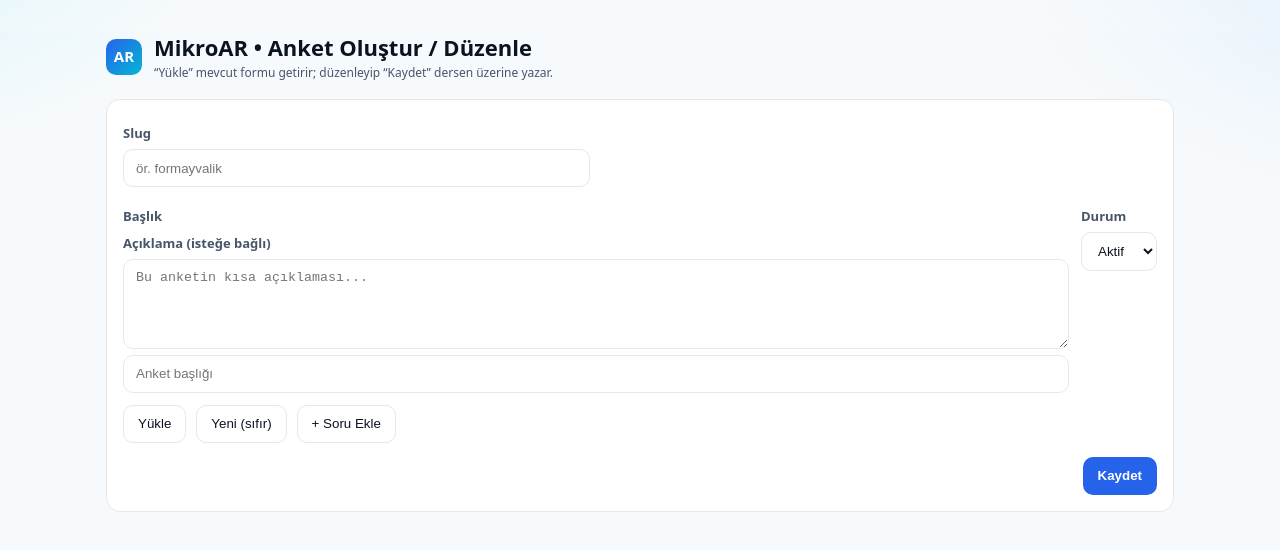
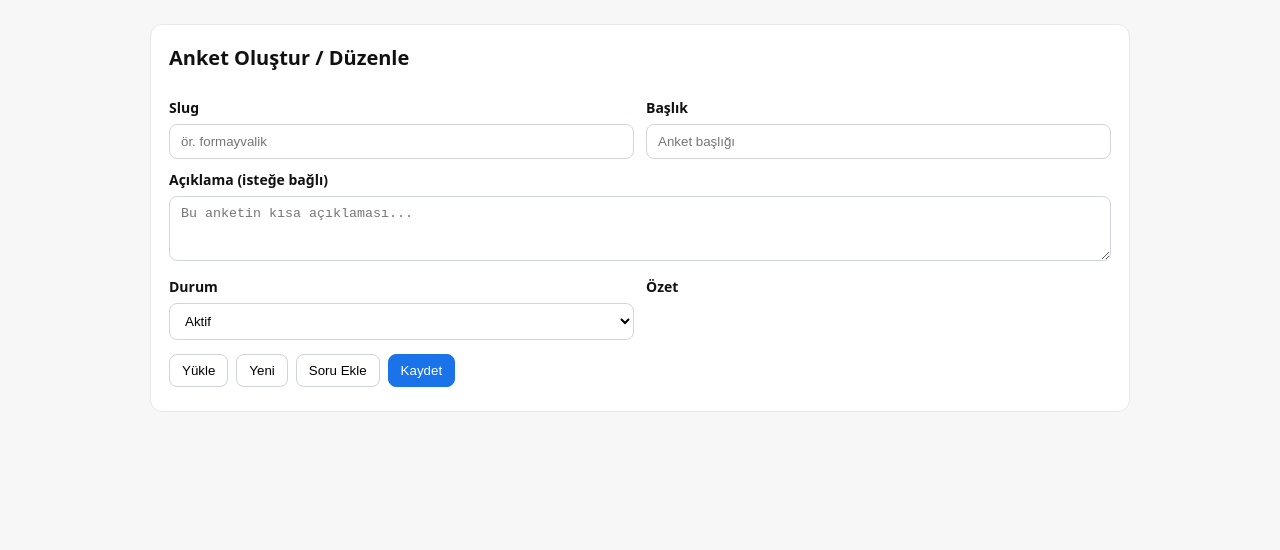
Before and after one commit to firsterr/mikroar-form-app, a website: page mikroar-form-app/public/admin.html in a window 1280 px wide. Drawn offline with Linux system fonts and the light colour scheme.

Commit message:
Update admin.html

```diff
--- a/mikroar-form-app/public/admin.html
+++ b/mikroar-form-app/public/admin.html
@@ -3,89 +3,50 @@
 <head>
   <meta charset="utf-8" />
   <meta name="viewport" content="width=device-width,initial-scale=1" />
-  <title>MikroAR • Anket Oluştur / Düzenle</title>
-  <meta name="color-scheme" content="light dark">
+  <title>MikroAR • Admin</title>
   <style>
-    :root{
-      --bg:#0b1220; --fg:#e6ecf2; --muted:#93a1b3; --card:#0f1a2d; --line:#21304a;
-      --accent:#4ea8ff; --accent-2:#22d3ee; --chip:#172446; --ok:#22c55e; --warn:#f59e0b; --err:#ef4444;
-      --radius:14px;
+    :root{ color-scheme:light; }
+    *{ box-sizing:border-box }
+    body{ margin:0; font:14px/1.5 system-ui, -apple-system, "Segoe UI", Roboto, Arial, sans-serif; background:#f7f7f8; color:#111 }
+    main{ max-width:980px; margin:24px auto; background:#fff; border:1px solid #e5e7eb; border-radius:12px; padding:18px }
+    h1{ margin:0 0 14px; font-size:20px }
+    label{ display:block; font-weight:600; margin:10px 0 6px }
+    input[type="text"], textarea, select{
+      width:100%; padding:9px 11px; border:1px solid #d1d5db; border-radius:8px; background:#fff
     }
-    @media (prefers-color-scheme:light){
-      :root{
-        --bg:#f7fafc; --fg:#0b1220; --muted:#475569; --card:#ffffff; --line:#e5e7eb;
-        --accent:#2563eb; --accent-2:#06b6d4; --chip:#eef2ff;
-      }
-    }
-    *{box-sizing:border-box}
-    html,body{height:100%;margin:0;color:var(--fg);background:
-      radial-gradient(1200px 600px at 120% -10%,rgba(78,168,255,.15),transparent 45%),
-      radial-gradient(900px 500px at -10% -10%,rgba(34,211,238,.12),transparent 40%),
-      var(--bg);
-      font:15px/1.45 system-ui,-apple-system,Segoe UI,Roboto,Inter,Ubuntu,sans-serif;
-    }
-    .wrap{max-width:1100px;margin:32px auto;padding:0 16px}
-    header{display:flex;gap:12px;align-items:center;margin-bottom:18px}
-    .logo{width:36px;height:36px;border-radius:10px;background:
-      linear-gradient(135deg,var(--accent),var(--accent-2));display:grid;place-items:center;color:white;font-weight:800}
-    h1{margin:0;font-size:22px}
-    .card{background:var(--card);border:1px solid var(--line);border-radius:var(--radius);padding:16px}
-    .row{display:grid;grid-template-columns:1fr 1fr auto;gap:12px}
-    .row > .wide{grid-column:1 / span 2}
-    label{display:block;font-size:13px;font-weight:600;margin:8px 0 6px;color:var(--muted)}
-    input[type="text"],select,textarea{
-      width:100%;padding:10px 12px;border-radius:10px;border:1px solid var(--line);
-      background:transparent;color:var(--fg);outline:0;min-height:38px;
-    }
-    textarea{min-height:90px;resize:vertical}
-    .toolbar{display:flex;gap:10px;flex-wrap:wrap;margin-top:12px}
-    .btn{
-      height:38px;padding:0 14px;border-radius:10px;border:1px solid var(--line);background:var(--card);color:var(--fg);
-      cursor:pointer;
-    }
-    .btn.pri{background:var(--accent);border-color:transparent;color:#fff;font-weight:700}
-    .btn.ok{background:var(--ok);border-color:transparent;color:#04150a;font-weight:700}
-    .btn.ghost{background:transparent}
-    .chips{display:flex;gap:8px;flex-wrap:wrap;margin:8px 0 0}
-    .chip{background:var(--chip);border:1px solid var(--line);color:var(--fg);padding:6px 10px;border-radius:999px;font-size:12px}
-    .q{border:1px dashed var(--line);border-radius:12px;padding:12px;margin-top:12px;display:grid;gap:10px}
-    .qhead{display:grid;grid-template-columns:190px 1fr 110px 32px 32px;gap:8px;align-items:center}
-    .req{display:flex;gap:6px;align-items:center;font-size:13px;color:var(--muted)}
-    .q textarea{grid-column:2 / -1}
-    .q .opts{grid-column:1 / -1}
-    .muted{color:var(--muted)}
-    .hint{font-size:12px;color:var(--muted)}
-    .toast{position:fixed;right:16px;bottom:16px;background:var(--card);border:1px solid var(--line);padding:10px 12px;border-radius:10px;display:none}
-    .foot{display:flex;gap:10px;justify-content:flex-end;margin-top:14px}
-    @media (max-width:820px){
-      .row{grid-template-columns:1fr}
-      .qhead{grid-template-columns:1fr}
-      .q textarea{grid-column:auto}
-    }
+    .row{ display:grid; grid-template-columns:1fr 1fr; gap:12px }
+    .actions{ display:flex; gap:8px; margin:14px 0 6px }
+    button.btn{ padding:8px 12px; border:1px solid #cfd3da; background:#fff; border-radius:8px; cursor:pointer }
+    button.btn.primary{ background:#1a73e8; color:#fff; border-color:#1a73e8 }
+    #meta{ display:flex; gap:8px; flex-wrap:wrap; margin:8px 0 14px }
+    .chip{ display:inline-flex; align-items:center; gap:6px; padding:4px 8px; border:1px solid #e5e7eb; border-radius:999px; background:#fafafa; font-size:12px }
+    .q{ border:1px solid #e5e7eb; border-radius:8px; padding:12px; margin:10px 0; background:#fff }
+    .qhead{ display:flex; gap:8px; align-items:center; flex-wrap:wrap }
+    .qhead select, .qhead input[type="text"]{ flex:1 }
+    .opts{ margin-top:8px }
+    .hint{ font-size:12px; color:#6b7280; margin-top:4px }
+    #toast{ display:none; margin-top:10px; padding:8px 10px; border:1px solid #e5e7eb; border-radius:8px }
   </style>
 </head>
 <body>
-  <div class="wrap">
-    <header>
-      <div class="logo">AR</div>
-      <div>
-        <h1>MikroAR • Anket Oluştur / Düzenle</h1>
-        <div class="hint">“Yükle” mevcut formu getirir; düzenleyip “Kaydet” dersen üzerine yazar.</div>
-      </div>
-    </header>
+  <main>
+    <h1>Anket Oluştur / Düzenle</h1>
 
-    <div class="card">
     <div class="row">
       <div>
         <label for="slug">Slug</label>
-          <input id="slug" type="text" placeholder="ör. formayvalik" autocomplete="off"/>
+        <input id="slug" type="text" placeholder="ör. formayvalik" />
       </div>
-        <div class="wide">
+      <div>
         <label for="title">Başlık</label>
+        <input id="title" type="text" placeholder="Anket başlığı" />
+      </div>
+    </div>
+
     <label for="description">Açıklama (isteğe bağlı)</label>
     <textarea id="description" rows="3" placeholder="Bu anketin kısa açıklaması..."></textarea>
-          <input id="title" type="text" placeholder="Anket başlığı"/>
-        </div>
+
+    <div class="row">
       <div>
         <label for="active">Durum</label>
         <select id="active">
@@ -93,24 +54,23 @@
           <option value="false">Pasif</option>
         </select>
       </div>
+      <div>
+        <label>Özet</label>
+        <div id="meta"></div>
+      </div>
     </div>
 
-      <div class="toolbar">
-        <button id="btnLoad"  class="btn">Yükle</button>
-        <button id="btnNew"   class="btn ghost">Yeni (sıfır)</button>
-        <button id="btnAdd"   class="btn ghost">+ Soru Ekle</button>
-        <span class="chips" id="meta"></span>
+    <div class="actions">
+      <button id="btnLoad" class="btn">Yükle</button>
+      <button id="btnNew"  class="btn">Yeni</button>
+      <button id="btnAdd"  class="btn">Soru Ekle</button>
+      <button id="btnSave" class="btn primary">Kaydet</button>
     </div>
 
     <div id="qs"></div>
+    <div id="toast"></div>
+  </main>
 
-      <div class="foot">
-        <button id="btnSave" class="btn pri">Kaydet</button>
-      </div>
-    </div>
-  </div>
-
-  <div id="toast" class="toast"></div>
-  <script src="./admin.js"></script>
+  <script src="/admin.js?v=desc-1"></script>
 </body>
 </html>
```
Lines whose indentation alone changed are shown as unchanged.
